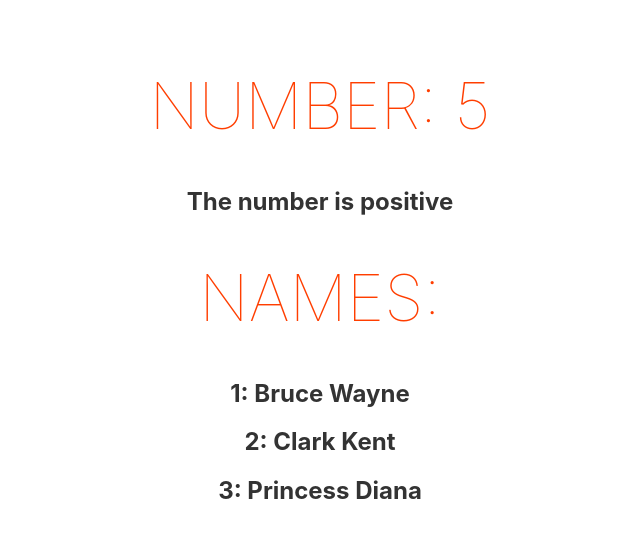
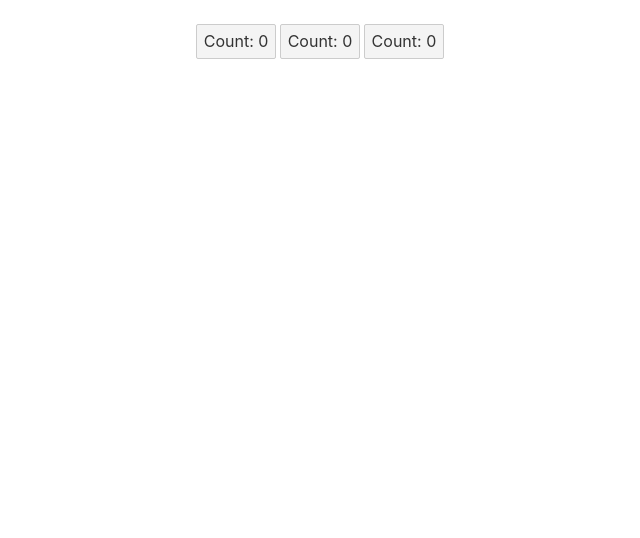
Before and after one commit to jim-lougheed/svelte-tutorial, a Svelte app: page / in a window 1280 px wide. Shown: the top 538 px of the page, without its empty margins (320-960 px from the left). Built offline with nearby package versions, Linux system fonts and the light colour scheme.

Commit message:
Complete 12: Event Handling

```diff
--- a/src/App.svelte
+++ b/src/App.svelte
@@ -9,10 +9,18 @@
 	// const isPromoted = true;
 	// const promoted = true;
 
-	// VIDS 9-
-	const num = 5;
-	const names = ["Bruce", "Clark", "Diana"];
-	const fullNames = [{firstName: "Bruce", lastName: "Wayne"}, {firstName: "Clark", lastName: "Kent"}, {firstName: "Princess", lastName: "Diana"}];
+	// VIDS 9-11
+	// const num = 5;
+	// const names = ["Bruce", "Clark", "Diana"];
+	// const fullNames = [{firstName: "Bruce", lastName: "Wayne"}, {firstName: "Clark", lastName: "Kent"}, {firstName: "Princess", lastName: "Diana"}];
+
+	// VIDS 12-
+	let count = 0;
+
+	function handleClick(event, increment) {
+		console.log(event, increment);
+		count += increment;
+	}
 </script>
 
 <main>
@@ -29,8 +37,8 @@
 
 	<button {disabled}>Bind</button> -->
 
-	<!-- VIDS 9- -->
-	<h1>Number: {num}</h1>
+	<!-- VIDS 9-11 -->
+	<!-- <h1>Number: {num}</h1>
 	{#if num === 0}
 	<h2>The number is 0</h2>
 	{:else if num < 0}
@@ -42,12 +50,17 @@
 	{/if}
 
 	<h1>Names:</h1>
-	<!-- {#each names as name, index}
+	{#each names as name, index}
 	<h2>{index + 1}: {name}</h2>
+	{/each}
+	{#each fullNames as name, index (name.first)}
+	<h2>{index + 1}: {name.firstName} {name.lastName}</h2>
 	{/each} -->
-	{#each fullNames as name, index}
-	<h2>{index + 1}: {name.firstName} {name.lastName}</h2>
-	{/each}
+
+	<!-- VIDS 12- -->
+	<button on:click={() => count = count + 1}>Count: {count}</button>
+	<button on:click={(event) => handleClick(event, 5)}>Count: {count}</button>
+	<button on:click={(event) => handleClick(event, 10)}>Count: {count}</button>
 </main>
 
 <style>
```
